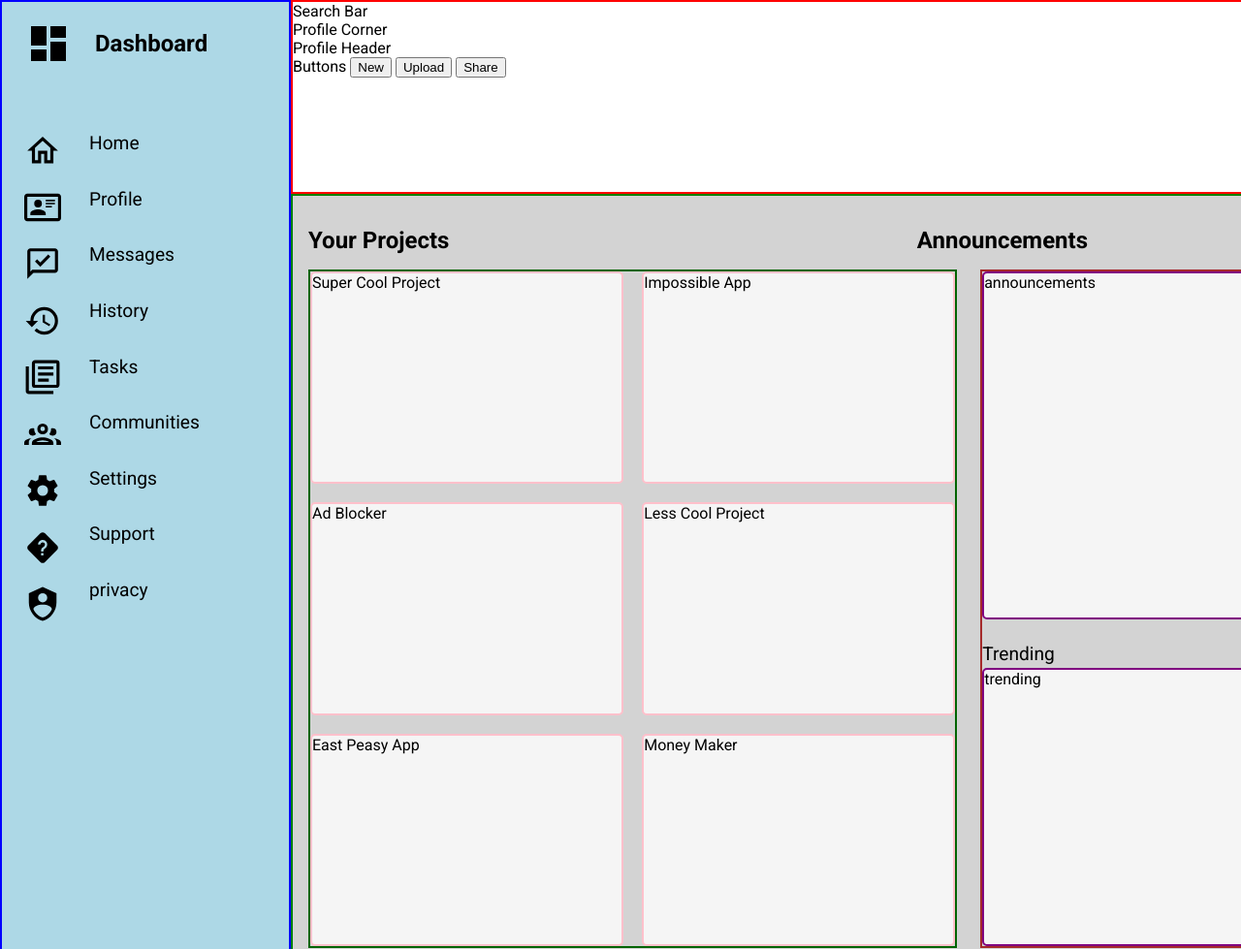
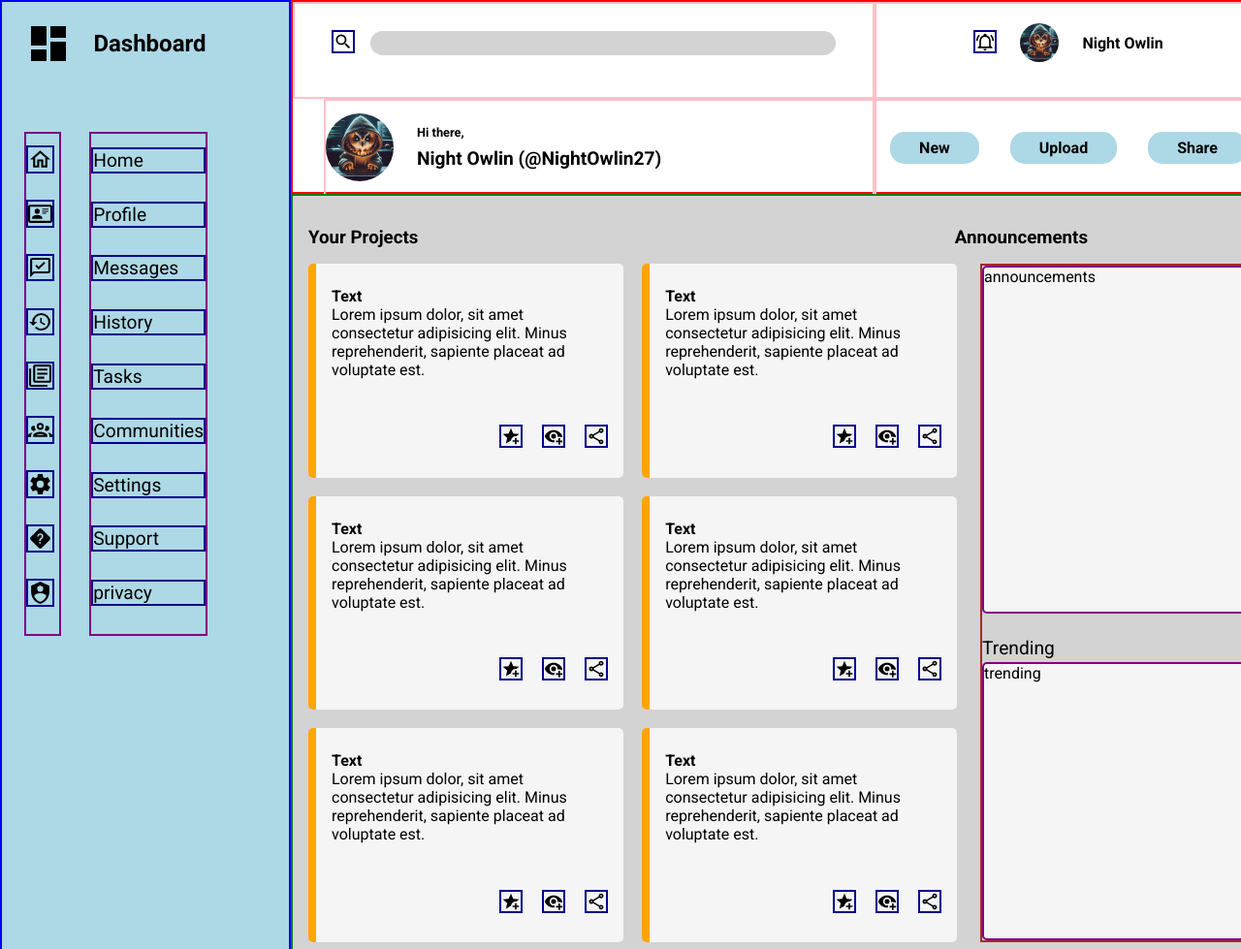
Before and after one commit to NightOwlin27/odin-admin-dashboard, a plain HTML site: page index.html in a window 1280 px wide. Shown: the top 979 px of the page at 97% size. Drawn offline with Linux system fonts and the light colour scheme.

Commit message:
update: add icons, text, and images

```diff
--- a/index.html
+++ b/index.html
@@ -25,7 +25,7 @@
                 <img src="icons/communities.svg" class="svg 6">
                 <img src="icons/settings.svg" class="svg 7">
                 <img src="icons/support.svg" class="svg  8">
-                <img src="icons/privacy.svg" class="svg9">
+                <img src="icons/privacy.svg" class="svg 9">
             </div>
             <div class="icons">
                 <div class="icon one">Home</div>
@@ -42,29 +42,103 @@
 
     </div>
     <header>
-        <div class="grid-item1">Search Bar</div>
-        <div class="grid-item2">Profile Corner</div>
-        <div class="grid-item3">Profile Header</div>
-        <div class="grid-item4">Buttons
-            <button class="btn1">New</button>
-            <button class="btn2">Upload</button>
-            <button class="btn3">Share</button>
+        <div class="search-bar">
+            <img src="/icons/search.svg" class="svg">
+            <div class="search"></div>
+        </div>
+        <div class="profile-corner">
+            <img src="/icons/bell.svg" class="svg">
+            <img src="images/Profile.png" class="profile-img-1" width="40px" height="40px">
+            <p class="profile-corner-text"><b>Night Owlin</b></p>
+        </div>
+        <div class="profile-header">
+            <img src="images/Profile.png" class="profile-img-2" width="70px" heigh="70px">
+            <div class="profile-header-text">
+                <p class="header-small-text"><b>Hi there,</b></p>
+                <p class="header-big-text"><b>Night Owlin (@NightOwlin27)</b></p>
+            </div>
+        </div>
+        <div class="buttons">
+            <button class="btn 1">New</button>
+            <button class="btn 2">Upload</button>
+            <button class="btn 3">Share</button>
         </div>
     </header>
 
     <main>
         <div class="text">
-            <h2>Your Projects</h2>
-            <h2>Announcements</h2>
+            <h3>Your Projects</h3>
+            <h3>Announcements</h3>
         </div>
         <div class="board">
               <div class="projects">
-                <div class="project 1">Super Cool Project</div>
-                <div class="project 2">Impossible App</div>
-                <div class="project 3">Ad Blocker</div>
-                <div class="project 4">Less Cool Project</div>
-                <div class="project 5">East Peasy App</div>
-                <div class="project 6">Money Maker</div>
+                <div class="project 1">
+                    <div class="project-text">
+                        <p><b>Text</b></p>
+                        <P class="project-text">Lorem ipsum dolor, sit amet consectetur adipisicing elit. Minus reprehenderit, sapiente placeat ad voluptate est.</P>
+                    </div>
+
+                    <div class="project-icons">
+                        <img src="/icons/star.svg" class="svg proj">
+                        <img src="icons/eye.svg" class="svg proj">
+                        <img src="icons/share.svg" class="svg proj"></div>
+                </div>
+                <div class="project 1">
+                    <div class="project-text">
+                        <p><b>Text</b></p>
+                        <P class="project-text">Lorem ipsum dolor, sit amet consectetur adipisicing elit. Minus reprehenderit, sapiente placeat ad voluptate est.</P>
+                    </div>
+
+                    <div class="project-icons">
+                        <img src="/icons/star.svg" class="svg proj">
+                        <img src="icons/eye.svg" class="svg proj">
+                        <img src="icons/share.svg" class="svg proj"></div>
+                </div>
+                <div class="project 1">
+                    <div class="project-text">
+                        <p><b>Text</b></p>
+                        <P class="project-text">Lorem ipsum dolor, sit amet consectetur adipisicing elit. Minus reprehenderit, sapiente placeat ad voluptate est.</P>
+                    </div>
+
+                    <div class="project-icons">
+                        <img src="/icons/star.svg" class="svg proj">
+                        <img src="icons/eye.svg" class="svg proj">
+                        <img src="icons/share.svg" class="svg proj"></div>
+                </div>
+                <div class="project 1">
+                    <div class="project-text">
+                        <p><b>Text</b></p>
+                        <P class="project-text">Lorem ipsum dolor, sit amet consectetur adipisicing elit. Minus reprehenderit, sapiente placeat ad voluptate est.</P>
+                    </div>
+
+                    <div class="project-icons">
+                        <img src="/icons/star.svg" class="svg proj">
+                        <img src="icons/eye.svg" class="svg proj">
+                        <img src="icons/share.svg" class="svg proj"></div>
+                </div>
+                <div class="project 1">
+                    <div class="project-text">
+                        <p><b>Text</b></p>
+                        <P class="project-text">Lorem ipsum dolor, sit amet consectetur adipisicing elit. Minus reprehenderit, sapiente placeat ad voluptate est.</P>
+                    </div>
+
+                    <div class="project-icons">
+                        <img src="/icons/star.svg" class="svg proj">
+                        <img src="icons/eye.svg" class="svg proj">
+                        <img src="icons/share.svg" class="svg proj"></div>
+                </div>
+                <div class="project 1">
+                    <div class="project-text">
+                        <p><b>Text</b></p>
+                        <P class="project-text">Lorem ipsum dolor, sit amet consectetur adipisicing elit. Minus reprehenderit, sapiente placeat ad voluptate est.</P>
+                    </div>
+
+                    <div class="project-icons">
+                        <img src="/icons/star.svg" class="svg proj">
+                        <img src="icons/eye.svg" class="svg proj">
+                        <img src="icons/share.svg" class="svg proj"></div>
+                </div>
+
             </div>
 
             <div class="other">
--- a/styles.css
+++ b/styles.css
@@ -21,7 +21,7 @@ body {
 .dashboard-title {
     display: flex;
     align-items: center;
-    gap: 1.5em;
+    gap: 1.4em;
     padding-top: 1.2em;
 }
 
@@ -37,24 +37,109 @@ body {
 
 .sub-dashboard {
     display: flex;
-    align-items: space-between;
     gap: 1.5em;
     margin: 3.5em 0em 0em 1.2em;
     font-size: 1.2rem;
 
 }
 
+.svgs {
+    border: 2px solid purple;
+    padding-top: .6em;
+    width: 2em;
+}
+
 .svg {
-    margin-bottom: .8em;
+    width: 1.5em;
+    margin-bottom: 1.15em;
+    border: 2px solid darkblue;
+}
+
+.icons {
+    padding: .7em 0em 0em 0em;
+    border: 2px solid purple;
 }
 
 .icon {
-    margin-bottom: 1.8em;
+    margin-bottom: 1.5em;
+    border: 2px solid darkblue;
 }
 
 header {
+    display: grid;
+    grid-template-rows: 100px 100px;
+    grid-template-columns: 600px 400px;
     border: 2px solid red;
     grid-column: span 2;
+}
+
+.search-bar {
+    display: flex;
+    justify-content: center;
+    align-items: center;
+    gap: 1em;
+    border: 2px solid pink;
+}
+
+
+.search {
+    background-color: lightgray;
+    width: 480px;
+    height: 25px;
+    border-radius: 20px;
+    margin-bottom: 1em;
+}
+
+.profile-corner {
+    border: 2px solid pink;
+    display: flex;
+    justify-content: center;
+    gap: 1.5em;
+    align-items: center;
+}
+
+.profile-img-1,
+.profile-corner-text {
+    margin-bottom: 1em;
+}
+
+.profile-img-1,
+.profile-img-2 {
+    border-radius: 50%;
+}
+
+.profile-header {
+    border: 2px solid pink;
+    display: flex;
+    margin-left: 2em;
+    gap: 1.5em;
+    align-items: center;
+}
+
+.header-small-text {
+    font-size: .8rem;
+    margin-bottom: .6em;
+}
+
+.header-big-text {
+    font-size: 1.2rem;
+}
+
+.buttons {
+    border: 2px solid pink;
+    display: flex;
+    justify-content: center;
+    align-items: center;
+    gap: 2em;
+
+}
+
+.btn {
+    all: unset;
+    padding: 7px 30px;
+    font-weight: bold;
+    border-radius: 15px;
+    background-color: lightblue;
 }
 
 main {
@@ -81,18 +166,31 @@ main {
     height: 700px;
     display: grid;
     grid-template-rows: 1fr 1fr 1fr;
-    grid-template-columns: 1fr 1fr ;
-    border: 2px solid darkgreen;
+    grid-template-columns: 1fr 1fr;
+    /* border: 2px solid darkgreen; */
     background-color: lightgrey;
     gap: 1.2rem;
     margin-left: 1rem;
 }
 
 .project {
-    border: 2px solid pink;
+    display: flex;
+    flex-direction: column;
+    justify-content: space-between;
     border-radius: 5px;
+    border-left: 8px solid orange;
     background-color: whitesmoke;
+    padding: 1.5em 1em .5em 1em;
 }
+
+.project-icons {
+    align-self: flex-end;
+}
+
+.proj {
+    margin-left: 1em;
+}
+
 .other {
     width: 30%;
     height: 700px;
```
Also changed, not shown: icons/bell.svg (added), icons/search.svg (added), 2 other files.
